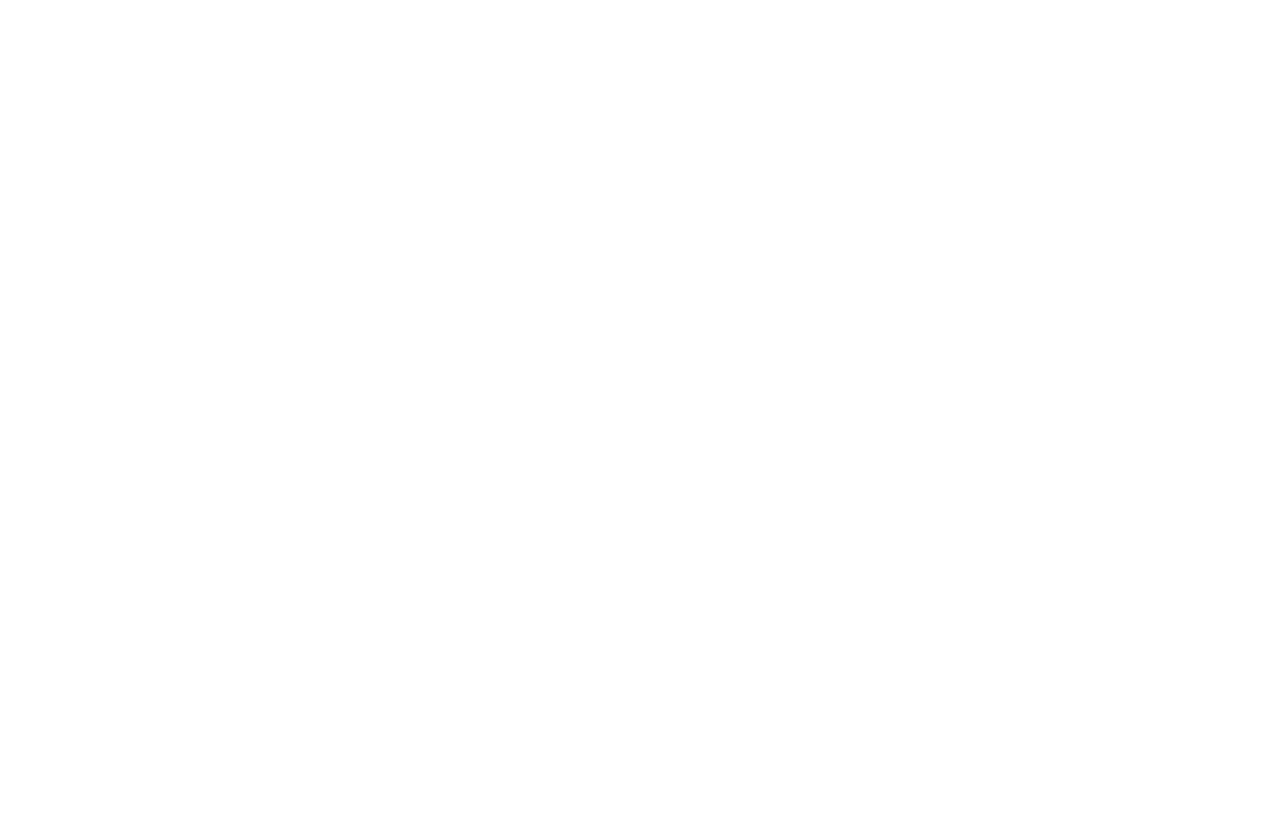
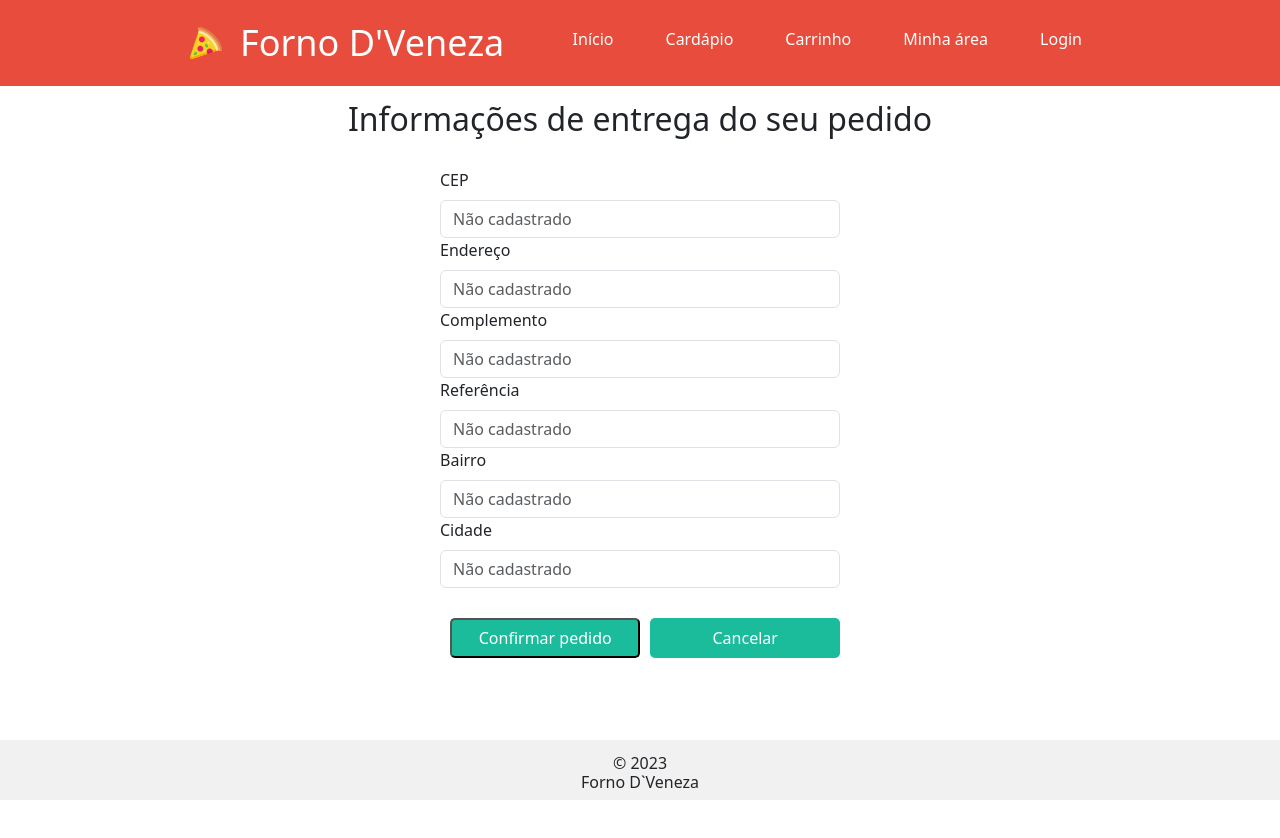
Before and after one commit to PI1-GRP005-DRPTAUBATE/forno_dveneza, a React (Create React App) app in the folder forno_dveneza/frontend/: page /finalizar-compra in a window 1280 px wide. Before the commit this address had no page. Shown: the top 838 px of the page. Before the commit the page ends 800 px from the top, so only its background shows below. Built offline with nearby package versions, Linux system fonts and the light colour scheme.

Commit message:
chore: ajustando pagina de finalizar compra

```diff
--- a/forno_dveneza/frontend/src/App.js
+++ b/forno_dveneza/frontend/src/App.js
@@ -9,6 +9,7 @@ import Perfil from "./paginas/clientes/Perfil";
 import MinhaArea from "./paginas/clientes/MinhaArea";
 import Carrinho from "./paginas/carrinho/Carrinho";
 import { CarrinhoProvider } from "./context/CarrinhoContext";
+import FinalizarCompra from "./paginas/pedido/FinalizarCompra";
 
 function App() {
   return (
@@ -24,6 +25,7 @@ function App() {
               <Route path="/perfil" element={<Perfil />} />
               <Route path="/cardapio" element={<Cardapio />} />
               <Route path="/carrinho" element={<Carrinho />} />
+              <Route path="/finalizar-compra" element={<FinalizarCompra />} />
             </Routes>
           </div>
         </Router>
--- /dev/null
+++ b/forno_dveneza/frontend/src/paginas/pedido/FinalizarCompra.css
@@ -0,0 +1,30 @@
+.container {
+  display: flex;
+  flex-direction: column;
+  align-items: center;
+  justify-content: center;
+}
+
+.form-container {
+  padding: 20px;
+  border: 1px solid #ccc;
+  border-radius: 5px;
+  background-color: #f9f9f9;
+}
+
+.btn-carrinho-checkout {
+  background-color: #1abc9c;
+  padding: 10px 20px;
+  margin: 0 5px;
+  text-decoration: none;
+  color: #fff;
+}
+.btn-container-finalizar-compra > * {
+  margin-left: 10px;
+}
+
+.btn-container-finalizar-compra {
+  display: flex;
+  justify-content: center;
+  margin-top: 10px;
+}
--- /dev/null
+++ b/forno_dveneza/frontend/src/paginas/pedido/FinalizarCompra.js
@@ -0,0 +1,150 @@
+import React, { useState, useEffect } from "react";
+import Axios from "axios";
+import { useAuth } from "../../context/AuthContext";
+import Header from "../../componentes/Header";
+import Footer from "../../componentes/Footer";
+import { Link } from "react-router-dom";
+
+const FinalizarCompra = () => {
+  const [cep, setCep] = useState("");
+  const [endereco, setEndereco] = useState("");
+  const [bairro, setBairro] = useState("");
+  const [cidade, setCidade] = useState("");
+  const [referencia, setReferencia] = useState("");
+  const [complemento, setComplemento] = useState("");
+  const [alertaVisivel, setAlertaVisivel] = useState(false);
+  const {
+    userId,
+    usuarioLogado,
+    accessToken,
+    clienteId,
+    userNameLogin,
+    emailUsuario,
+    csrfToken,
+  } = useAuth();
+
+  useEffect(() => {
+    if (usuarioLogado && clienteId) {
+      const fetchData = async () => {
+        try {
+          const response = await Axios.get(
+            `http://127.0.0.1:8000/api/usuario/informacoes/`,
+            {
+              headers: {
+                Authorization: `Bearer ${accessToken}`,
+              },
+            }
+          );
+
+          setCep(response.data.cep || "");
+          setEndereco(response.data.endereco || "");
+          setBairro(response.data.bairro || "");
+          setCidade(response.data.cidade || "");
+          setReferencia(response.data.referencia || "");
+          setComplemento(response.data.complemento || "");
+        } catch (error) {
+          console.error("Error fetching user data:", error);
+        }
+      };
+      fetchData();
+    }
+  }, [usuarioLogado, userId]);
+
+  const handleSubmit = async (e) => {
+    e.preventDefault();
+    if (clienteId != null) {
+      setAlertaVisivel(true);
+
+      const response = await Axios.post(
+        `http://127.0.0.1:8000/api/usuario/novo-cliente/`,
+        {
+          cep,
+          endereco,
+          bairro,
+          cidade,
+          complemento,
+          referencia,
+        },
+        {
+          headers: {
+            Authorization: `Bearer ${accessToken}`,
+          },
+        }
+      );
+    }
+  };
+
+  const renderUserInfo = (label, value, setValue, readOnly = false) => {
+    return (
+      <div className="form-container">
+        <label className="form-label">{label}</label>
+        <input
+          type="text"
+          className="form-control"
+          placeholder={value ? value : "Não cadastrado"}
+          value={value}
+          onChange={setValue ? (e) => setValue(e.target.value) : undefined}
+          readOnly={readOnly}
+        />
+      </div>
+    );
+  };
+
+  return (
+    <div>
+      <Header />
+      <div style={{ textAlign: "center" }}>
+        <h2>Informações de entrega do seu pedido</h2>
+      </div>
+      <div
+        className="form-container"
+        style={{ width: "400px", margin: "30px auto 0" }}
+      >
+        <form onSubmit={handleSubmit}>
+          {renderUserInfo("CEP", cep, setCep)}
+          {renderUserInfo("Endereço", endereco, setEndereco)}
+          {renderUserInfo("Complemento", complemento, setComplemento)}
+          {renderUserInfo("Referência", referencia, setReferencia)}
+          {renderUserInfo("Bairro", bairro, setBairro)}
+          {renderUserInfo("Cidade", cidade, setCidade)}
+          <div className="btn-container-carrinho" style={{ marginTop: "30px" }}>
+            <button
+              type="submit"
+              className="btn-carrinho-checkout"
+              onClick={handleSubmit}
+              style={{ boxShadow: "none" }}
+            >
+              <p> Confirmar pedido </p>
+            </button>
+            <Link to={"/cardapio"} className="btn-carrinho-checkout">
+              <p> Cancelar</p>
+            </Link>
+          </div>
+        </form>
+      </div>
+      {alertaVisivel && (
+        <div className="overlay">
+          <div className="alert-container">
+            <div
+              id="alertaProduto"
+              className="alert alert-success w-50 text-center alert-dismissible fade show"
+              role="alert"
+            >
+              Pedido feito com sucesso!
+              <button
+                type="button"
+                className="btn-close"
+                data-bs-dismiss="alert"
+                aria-label="Close"
+                onClick={() => setAlertaVisivel(false)}
+              ></button>
+            </div>
+          </div>
+        </div>
+      )}
+      <Footer />
+    </div>
+  );
+};
+
+export default FinalizarCompra;
```
